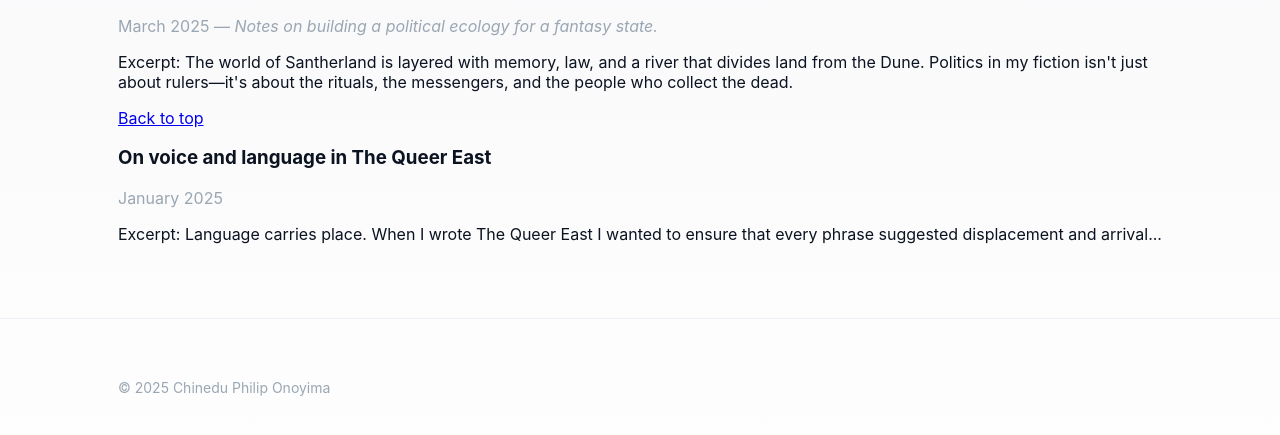
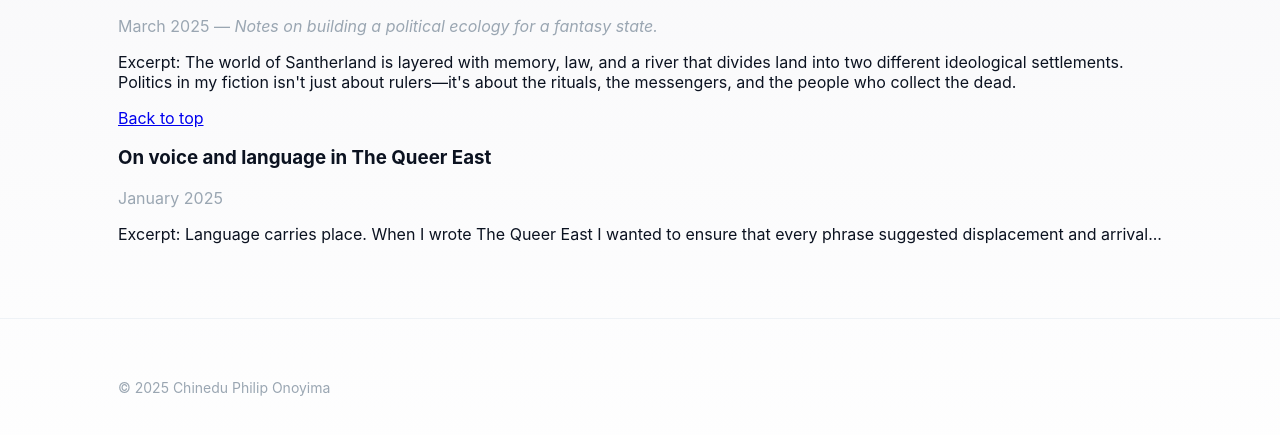
Before and after one commit to chineduonoyima/Chinedu-onoyima, a plain HTML site: page blog.html in a window 1280 px wide. Shown: the part 239-674 px from the top of the page. Drawn offline with Linux system fonts and the light colour scheme.

Commit message:
Update blog.html

```diff
--- a/blog.html
+++ b/blog.html
@@ -25,7 +25,7 @@
   <article id="post-1">
     <h3>How I worldbuild politically: notes from Santherland</h3>
     <p class="muted">March 2025 — <em>Notes on building a political ecology for a fantasy state.</em></p>
-    <p>Excerpt: The world of Santherland is layered with memory, law, and a river that divides land from the Dune. Politics in my fiction isn't just about rulers—it's about the rituals, the messengers, and the people who collect the dead.</p>
+    <p>Excerpt: The world of Santherland is layered with memory, law, and a river that divides land into two different ideological settlements. Politics in my fiction isn't just about rulers—it's about the rituals, the messengers, and the people who collect the dead.</p>
     <p><a href="#top">Back to top</a></p>
   </article>
 
```
